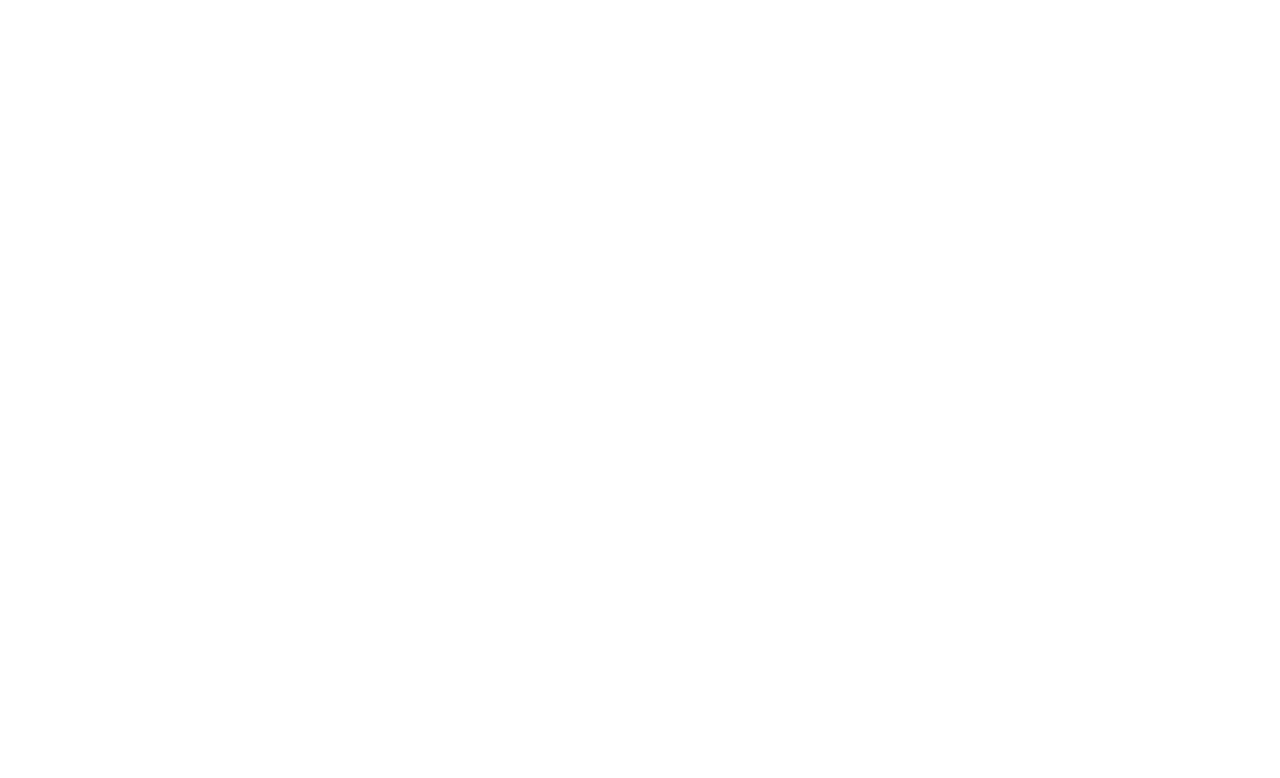
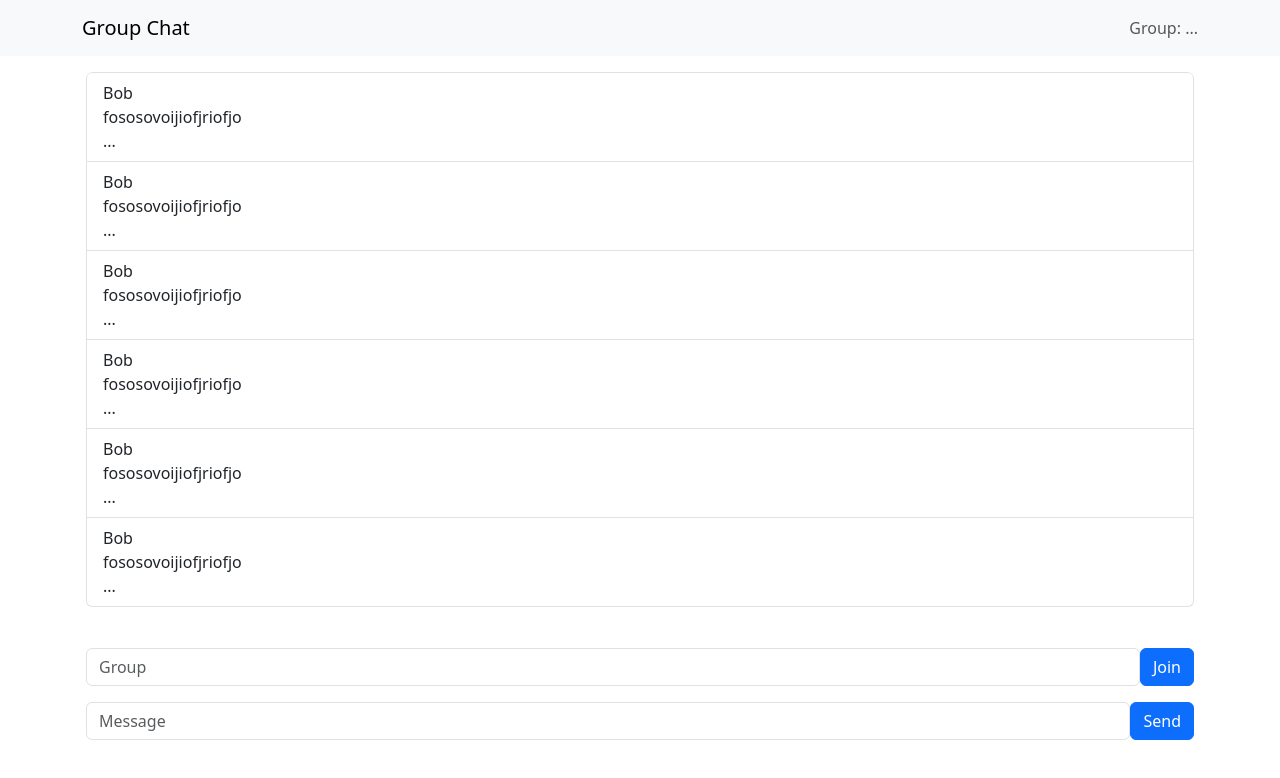
Before and after one commit to cyoung-sudo/group-chat-app-client, a React (Vite) app: page / in a window 1280 px wide. Shown: the top 778 px of the page. Built offline with nearby package versions, Linux system fonts and the light colour scheme.

Commit message:
added general component layouts

```diff
--- a/package.json
+++ b/package.json
@@ -10,7 +10,9 @@
     "preview": "vite preview"
   },
   "dependencies": {
+    "bootstrap": "^5.3.3",
     "react": "^18.3.1",
+    "react-bootstrap": "^2.10.4",
     "react-dom": "^18.3.1"
   },
   "devDependencies": {
--- a/src/App.jsx
+++ b/src/App.jsx
@@ -1,9 +1,29 @@
-import './App.scss'
+import './App.scss';
+// Components
+import Container from 'react-bootstrap/Container';
+import NavigationBar from "./components/navigation/NavigationBar";
+import MessagesDisplay from "./components/displays/MessagesDisplay";
+import GroupForm from "./components/forms/GroupForm";
+import MessageForm from "./components/forms/MessageForm";
 
 function App() {
   return (
-    <div>
+    <div id="app">
+      <NavigationBar/>
 
+      <Container id="app-content">
+        <div id="messagesDisplay-wrapper">
+          <MessagesDisplay/>
+        </div>
+
+        <div id="groupForm-wrapper">
+          <GroupForm/>
+        </div>
+
+        <div id="messageForm-wrapper">
+          <MessageForm/>
+        </div>
+      </Container>
     </div>
   )
 };
--- a/src/App.scss
+++ b/src/App.scss
@@ -0,0 +1,16 @@
+#app-content {
+  padding: 0 1rem 0 1rem;
+}
+
+#messagesDisplay-wrapper {
+  height: 70vh;
+  margin-top: 1rem;
+}
+
+#groupForm-wrapper {
+  margin-top: 1rem;
+}
+
+#messageForm-wrapper {
+  margin-top: 1rem;
+}
--- /dev/null
+++ b/src/components/displays/MessagesDisplay.jsx
@@ -0,0 +1,52 @@
+import "./MessagesDisplay.scss";
+// Bootstrap
+import ListGroup from 'react-bootstrap/ListGroup';
+
+const messages = [
+  {
+    username: "Bob",
+    text: "fososovoijiofjriofjo",
+    createdAt: "..."
+  },
+  {
+    username: "Bob",
+    text: "fososovoijiofjriofjo",
+    createdAt: "..."
+  },
+  {
+    username: "Bob",
+    text: "fososovoijiofjriofjo",
+    createdAt: "..."
+  },
+  {
+    username: "Bob",
+    text: "fososovoijiofjriofjo",
+    createdAt: "..."
+  },
+  {
+    username: "Bob",
+    text: "fososovoijiofjriofjo",
+    createdAt: "..."
+  },
+  {
+    username: "Bob",
+    text: "fososovoijiofjriofjo",
+    createdAt: "..."
+  }
+];
+
+const MessagesDisplay = () =>{
+  return (
+    <ListGroup id="messagesDisplay">
+      {messages.map((message, idx) => (
+        <ListGroup.Item key={idx}>
+          <div>{message.username}</div>
+          <div>{message.text}</div>
+          <div>{message.createdAt}</div>
+        </ListGroup.Item>
+      ))}
+    </ListGroup>
+  );
+};
+
+export default MessagesDisplay;
--- /dev/null
+++ b/src/components/displays/MessagesDisplay.scss
@@ -0,0 +1,4 @@
+#messagesDisplay {
+  height: 100%;
+  overflow: scroll;
+}
--- /dev/null
+++ b/src/components/forms/GroupForm.jsx
@@ -0,0 +1,19 @@
+import "./GroupForm.scss";
+// Bootstrap
+import Form from 'react-bootstrap/Form';
+import Button from 'react-bootstrap/Button';
+
+const GroupForm = () => {
+  return (
+    <Form id="groupForm">
+      <Form.Group>
+        <Form.Control type="text" placeholder="Group" />
+      </Form.Group>
+      <Button variant="primary" type="submit">
+        Join
+      </Button>
+    </Form>
+  );
+};
+
+export default GroupForm;
--- /dev/null
+++ b/src/components/forms/GroupForm.scss
@@ -0,0 +1,6 @@
+#groupForm {
+  display: flex;
+  > div {
+    width: 100%;
+  }
+}
--- /dev/null
+++ b/src/components/forms/MessageForm.jsx
@@ -0,0 +1,19 @@
+import "./MessageForm.scss";
+// Bootstrap
+import Form from 'react-bootstrap/Form';
+import Button from 'react-bootstrap/Button';
+
+const MessageForm = () => {
+  return (
+    <Form id="messageForm">
+      <Form.Group>
+        <Form.Control type="text" placeholder="Message" />
+      </Form.Group>
+      <Button variant="primary" type="submit">
+        Send
+      </Button>
+    </Form>
+  );
+};
+
+export default MessageForm;
--- /dev/null
+++ b/src/components/forms/MessageForm.scss
@@ -0,0 +1,6 @@
+#messageForm {
+  display: flex;
+  > div {
+    width: 100%;
+  }
+}
--- /dev/null
+++ b/src/components/navigation/NavigationBar.jsx
@@ -0,0 +1,19 @@
+import "./NavigationBar.scss";
+// Bootstrap
+import Container from 'react-bootstrap/Container';
+import Navbar from 'react-bootstrap/Navbar';
+
+const NavigationBar = () => {
+  return (
+    <Navbar expand="lg" className="bg-body-tertiary">
+      <Container>
+        <Navbar.Brand>Group Chat</Navbar.Brand>
+        <Navbar.Text className="justify-content-end">
+          Group: ...
+        </Navbar.Text>
+      </Container>
+    </Navbar>
+  );
+}
+
+export default NavigationBar;
--- a/src/main.jsx
+++ b/src/main.jsx
@@ -1,6 +1,8 @@
 import { StrictMode } from 'react'
 import { createRoot } from 'react-dom/client'
 import App from './App.jsx'
+// Bootstrap
+import 'bootstrap/dist/css/bootstrap.min.css';
 import './index.scss'
 
 createRoot(document.getElementById('root')).render(
```
Also changed, not shown: src/components/navigation/NavigationBar.scss (added), 1 other file (tests, documents, lock files or other folders).
